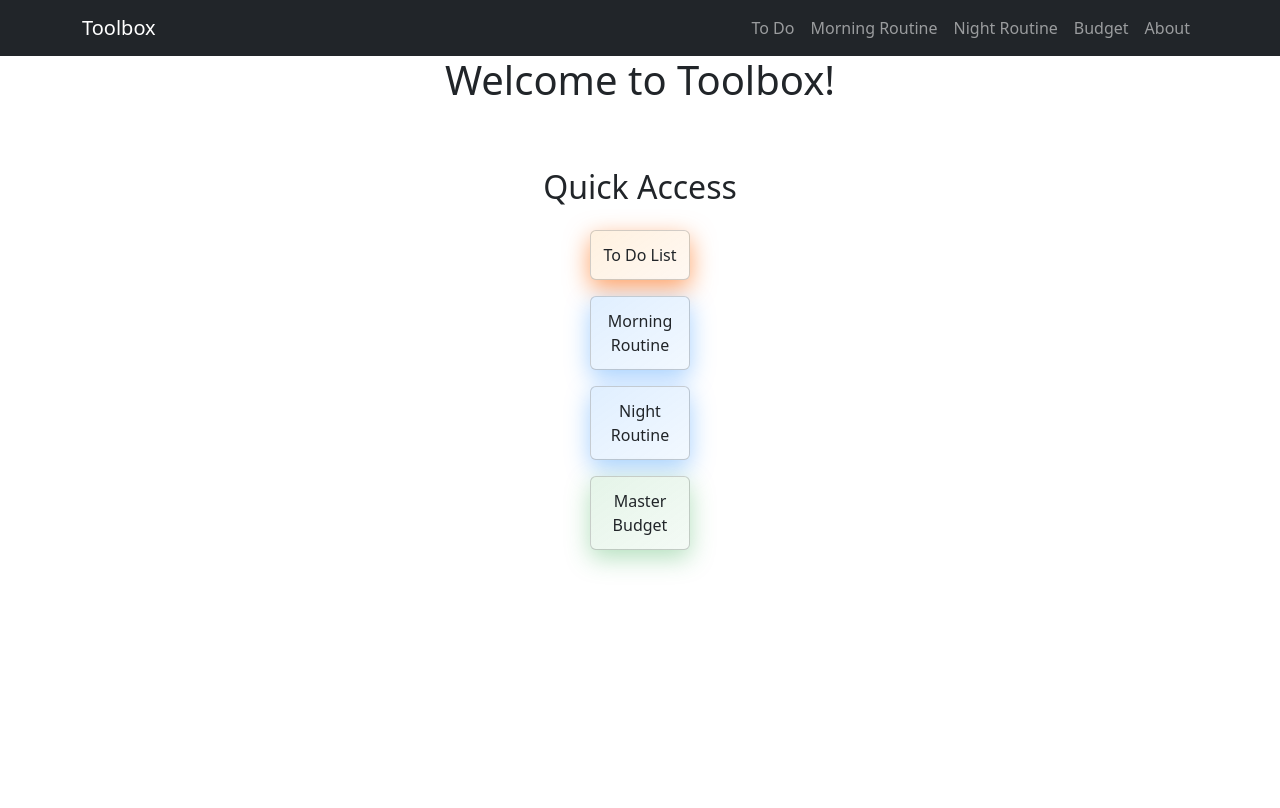
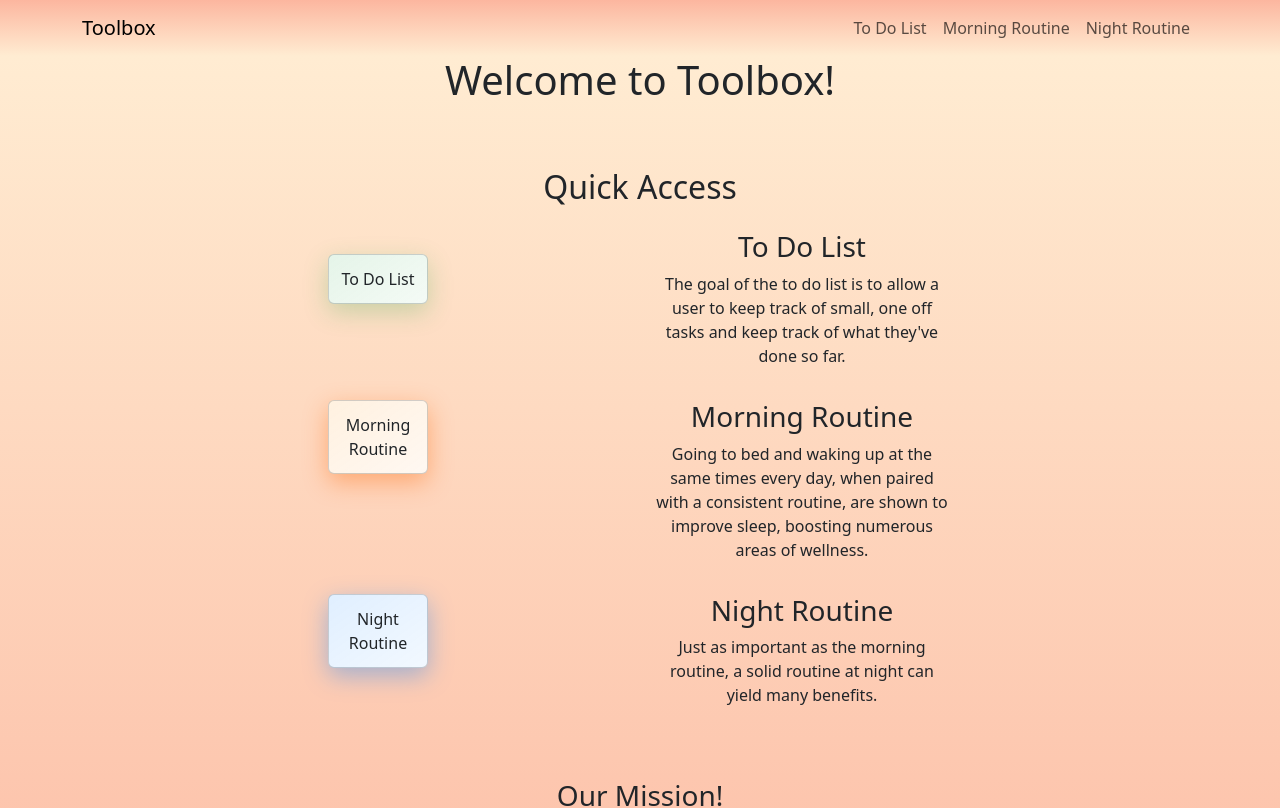
Before and after one commit to CS571-S26/p165, a React (Vite) app: page /#/ in a window 1280 px wide. Shown: the top 808 px of the page. Built offline with nearby package versions, Linux system fonts and the light colour scheme.

Commit message:
Added styling to app, still work to be done

```diff
--- a/src/components/NavBar.jsx
+++ b/src/components/NavBar.jsx
@@ -1,9 +1,21 @@
 import { Navbar, Nav, Container } from "react-bootstrap";
-import { NavLink } from "react-router-dom";
+import { NavLink, useLocation } from "react-router-dom";
 
 export default function NavBar() {
+  const location = useLocation();
+
+  let navbarClass = "navbar-base";
+
+  if (location.pathname === "/list") {
+    navbarClass = "navbar-list";
+  } else if (location.pathname === "/morning_routine") {
+    navbarClass = "navbar-morning";
+  } else if (location.pathname === "/night_routine") {
+    navbarClass = "navbar-night";
+  }
+
   return (
-    <Navbar bg="dark" variant="dark" expand="lg">
+    <Navbar className={navbarClass}>
       <Container>
         <Navbar.Brand as={NavLink} to="/">
           Toolbox
@@ -13,24 +25,16 @@ export default function NavBar() {
 
         <Navbar.Collapse id="basic-navbar-nav">
           <Nav className="ms-auto">
-            <Nav.Link as={NavLink} to="/lists/todo">
-              To Do
+            <Nav.Link as={NavLink} to="/list">
+              To Do List
             </Nav.Link>
 
-            <Nav.Link as={NavLink} to="routines/morning_routine">
+            <Nav.Link as={NavLink} to="/morning_routine">
               Morning Routine
             </Nav.Link>
 
-            <Nav.Link as={NavLink} to="routines/night_routine">
+            <Nav.Link as={NavLink} to="/night_routine">
               Night Routine
-            </Nav.Link>
-
-            <Nav.Link as={NavLink} to="/budgets/master_budget">
-              Budget
-            </Nav.Link>
-
-            <Nav.Link as={NavLink} to="/about">
-              About
             </Nav.Link>
           </Nav>
         </Navbar.Collapse>
--- a/src/components/TheRouterTM.jsx
+++ b/src/components/TheRouterTM.jsx
@@ -10,6 +10,7 @@ import MorningRoutine from "./big4/routines/MorningRoutine";
 import NightRoutine from "./big4/routines/NightRoutine";
 import MasterBudget from "./big4/budget/MasterBudget";
 import Transactions from "./big4/budget/helpers/Transactions";
+import BadLink from "./pages/BadLink";
 
 export default function TheRouterTM()
 {
@@ -24,6 +25,8 @@ export default function TheRouterTM()
                 <Route path="budget" element={<MasterBudget />} />
 
                 <Route path="about" element={<AboutPage />} />
+
+                <Route path="*" element={<BadLink />} />
             </Route>
         </Routes>
     </HashRouter>
--- a/src/components/big4/list/ToDo.jsx
+++ b/src/components/big4/list/ToDo.jsx
@@ -70,7 +70,8 @@ export default function ToDo() {
   };
 
   return (
-    <Container className="py-3">
+    <div className="list-background">
+    <div className="list-layout">
       <Button className="list-btn" onClick={() => navigate("/")}>
         Back
       </Button>
@@ -130,6 +131,7 @@ export default function ToDo() {
           </ListGroup.Item>
         ))}
       </ListGroup>
-    </Container>
+    </div>
+    </div>
   );
 }
--- a/src/components/big4/routines/MorningRoutine.jsx
+++ b/src/components/big4/routines/MorningRoutine.jsx
@@ -128,8 +128,8 @@ export default function MorningRoutine() {
   const isToday = selectedDate === new Date().toISOString().split("T")[0];
 
   return (
-    <Container className="p-3">
-      <h2>Morning Routine</h2>
+    <Container className="page-layout">
+      <h1>Morning Routine</h1>
 
       <Button
         className="mb-3"
--- a/src/components/pages/HomePage.jsx
+++ b/src/components/pages/HomePage.jsx
@@ -1,16 +1,83 @@
-import { Card, Container } from "react-bootstrap";
+import { Card, Container, Row, Col } from "react-bootstrap";
 import { useNavigate } from "react-router";
 
 export default function HomePage()
 {
     const navigate = useNavigate();
-    return <Container className="page-layout">
+    return <div className="page-background">
+    <div className="page-layout">
         <h1>Welcome to Toolbox!</h1>
         <br></br>
         <h2>Quick Access</h2>
-        <Card className="list-card" onClick={() => navigate("/list")}>To Do List</Card>
-        <Card className="routine-card" onClick={() => navigate("/morning_routine")}>Morning Routine</Card>
-        <Card className="routine-card" onClick={() => navigate("/night_routine")}>Night Routine</Card>
-        <Card className="budget-card" onClick={() => navigate("/budget")}>Master Budget</Card>
-    </Container>
+        <div className="display-row">
+            <Row>
+                <Col>
+                <br></br>
+                    <Card className="list-card" onClick={() => navigate("/list")}>To Do List</Card>
+                </Col>
+                <Col>
+                    <div className="display-text">
+                        <h3>To Do List</h3>
+                            <p>
+                                The goal of the to do list is to allow a user to keep track of small, one
+                                off tasks and keep track of what they've done so far.
+                            </p>
+                    </div>
+                </Col>
+            </Row>
+        </div>
+        <div className="display-row">
+            <Row>
+                <Col>
+                    <Card className="morning-routine-card" onClick={() => navigate("/morning_routine")}>Morning Routine</Card>
+                </Col>
+                <Col>
+                    <div className="display-text">
+                        <h3>Morning Routine</h3>
+                            <p>
+                                Going to bed and waking up at the same times
+                                every day, when paired with a consistent routine, are shown to improve
+                                sleep, boosting numerous areas of wellness.
+                            </p>
+                    </div>
+                </Col>
+            </Row>
+        </div>
+        <div className="display-row">
+            <Row>
+                <Col>
+                    <Card className="night-routine-card" onClick={() => navigate("/night_routine")}>Night Routine</Card>
+                </Col>
+                <Col>
+                    <div className="display-text">
+                        <h3>Night Routine</h3>
+                            <p>
+                                Just as important as the morning routine, a solid routine at night can
+                                yield many benefits.
+                            </p>
+                    </div>
+                </Col>
+            </Row>
+        </div>
+        <br></br>
+        <h3>Our Mission!</h3>
+        <p>
+            A few years ago when I decided to start taking a more purposeful approach to
+            organizing my life, I discovered that my phone was a major black hole for my
+            time. Not only was it chock full of apps that wasted my time and took me away
+            from my responsibilties, but the apps that WERE useful were so spread out that
+            often times, all it took for me to lose focus was to see a time-wasting app
+            while I was trying to open a positive one.
+        </p>
+        <p>
+            In response, I decided to consoidate that amount of services and apps I was using
+            into one app. I wanted to be able to simply grab my phone, do productive stuff, and
+            immediately get off the phone so I wouldn't get distracted.
+        </p>
+        <p>
+            The goal of this website is to help anyone else struggling with that more purposeful
+            approach take the next step towards their goals.
+        </p>
+    </div>
+    </div>
 }
--- a/src/index.css
+++ b/src/index.css
@@ -4,9 +4,39 @@
     align-items: center;
     text-align: center;
     gap: 16px;
+    max-width: 900px;
+    margin: 0 auto;
+    padding: 0px 20px;
 }
 
-h2 {
-    margin-top: 24px;
-    margin-bottom: 12px;
+.page-background {
+    background-image: linear-gradient(to bottom, #ffecd2 0%, #fcb69f 100%);
 }
+
+.navbar-base {
+    background: linear-gradient(to bottom, #fcb69f, #ffecd2);
+    transition: background-color 0.4s ease;
+}
+
+.navbar-list {
+    background: linear-gradient(to bottom, rgba(40, 167, 69, 0.35), rgba(40, 167, 69, 0.12)) !important;
+}
+
+.navbar-morning {
+    background: rgba(255, 140, 0, 0.15) !important;
+}
+
+.navbar-night {
+    background: rgba(0, 123, 255, 0.15) !important;
+}
+
+.display-row {
+    display: flex;
+    align-items: center;
+    gap: 16px;
+}
+
+.display-text {
+    max-width: 500px;
+    margin: 0 0 4px 0;
+}
--- a/src/styles/lists.css
+++ b/src/styles/lists.css
@@ -1,11 +1,12 @@
 .list-card {
     border: 1px solid #ddd;
     padding: 12px;
-    border-radius: 8px;
+    border-radius: 10px;
+
     background: linear-gradient(
         145deg,
-        rgba(255, 140, 0, 0.12),
-        rgba(255, 120, 0, 0.05)
+        rgba(40, 167, 69, 0.12),
+        rgba(40, 167, 69, 0.05)
     );
 
     width: 100px;
@@ -15,7 +16,27 @@
     align-items: center;
     justify-content: center;
 
-    box-shadow: 0 8px 24px rgba(255, 100, 0, 0.6);
+    box-shadow: 0 8px 24px rgba(40, 167, 69, 0.25);
+
+    cursor: pointer;
+
+    transition:
+        transform 0.25s ease,
+        box-shadow 0.25s ease;
+
+    will-change: transform;
+}
+
+.list-card:hover {
+    transform: scale(1.06) translateY(-4px);
+
+    box-shadow:
+        0 16px 40px rgba(40, 167, 69, 0.35);
+}
+
+.list-card:active {
+    transform: scale(0.97) translateY(0px);
+    box-shadow: 0 6px 16px rgba(40, 167, 69, 0.2);
 }
 
 .list-btn.btn {
@@ -31,3 +52,22 @@
     border-color: rgba(255, 140, 0, 1);
     color: white;
 }
+
+.list-background {
+    background-image: linear-gradient(to top, rgba(40, 167, 69, 0.35), rgba(40, 167, 69, 0.12));
+    min-height: 100vh;
+}
+
+.list-layout {
+    display: flex;
+    flex-direction: column;
+    align-items: center;
+    text-align: center;
+    gap: 16px;
+    max-width: 900px;
+    margin: 0 auto;
+    padding: 0px 20px;
+    background-color: white;
+    box-shadow: 0 8px 24px rgba(40, 167, 69, 0.25);
+    border-radius: 20px;
+}
--- a/src/styles/routines.css
+++ b/src/styles/routines.css
@@ -1,4 +1,4 @@
-.routine-card {
+.night-routine-card {
     border: 1px solid #ddd;
     padding: 12px;
     border-radius: 8px;
@@ -17,4 +17,63 @@
     justify-content: center;
 
     box-shadow: 0 8px 24px rgba(0, 123, 255, 0.35);
+
+    cursor: pointer;
+
+    transition:
+        transform 0.25s ease,
+        box-shadow 0.25s ease;
+
+    will-change: transform;
 }
+
+/* Hover shadow only (no color change) */
+.night-routine-card:hover {
+    transform: scale(1.06) translateY(-4px);
+    box-shadow: 0 16px 40px rgba(0, 123, 255, 0.45);
+}
+
+.night-routine-card:active {
+    transform: scale(0.97) translateY(0px);
+    box-shadow: 0 6px 16px rgba(0, 123, 255, 0.25);
+}
+
+.morning-routine-card {
+    border: 1px solid #ddd;
+    padding: 12px;
+    border-radius: 8px;
+
+    background: linear-gradient(
+        145deg,
+        rgba(255, 140, 0, 0.12),
+        rgba(255, 120, 0, 0.05)
+    );
+
+    width: 100px;
+    height: 100px;
+
+    display: flex;
+    align-items: center;
+    justify-content: center;
+    flex-shrink: 0;
+
+    box-shadow: 0 8px 24px rgba(255, 100, 0, 0.4);
+
+    cursor: pointer;
+
+    transition:
+        transform 0.25s ease,
+        box-shadow 0.25s ease;
+
+    will-change: transform;
+}
+
+.morning-routine-card:hover {
+    transform: scale(1.06) translateY(-4px);
+    box-shadow: 0 16px 40px rgba(255, 100, 0, 0.55);
+}
+
+.morning-routine-card:active {
+    transform: scale(0.97) translateY(0px);
+    box-shadow: 0 6px 16px rgba(255, 100, 0, 0.3);
+}
```
Also changed, not shown: 3 other files (tests, documents, lock files or other folders).
